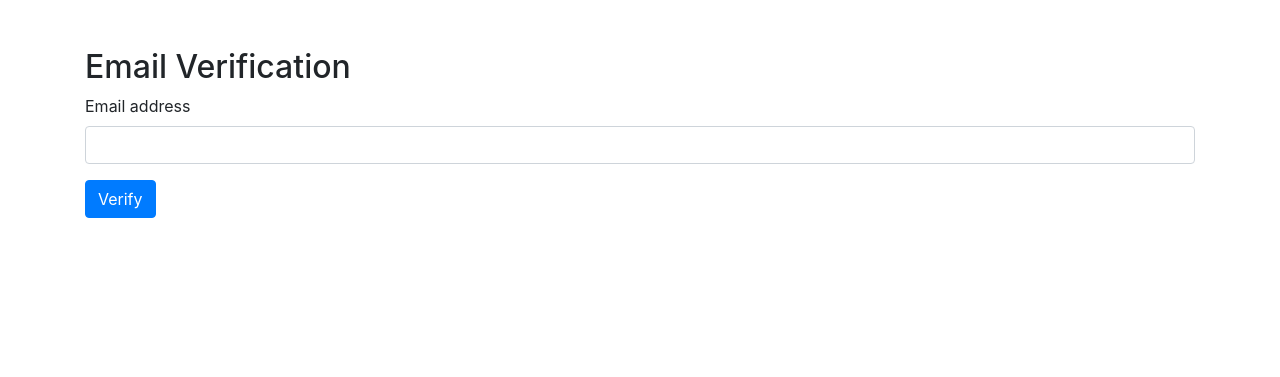
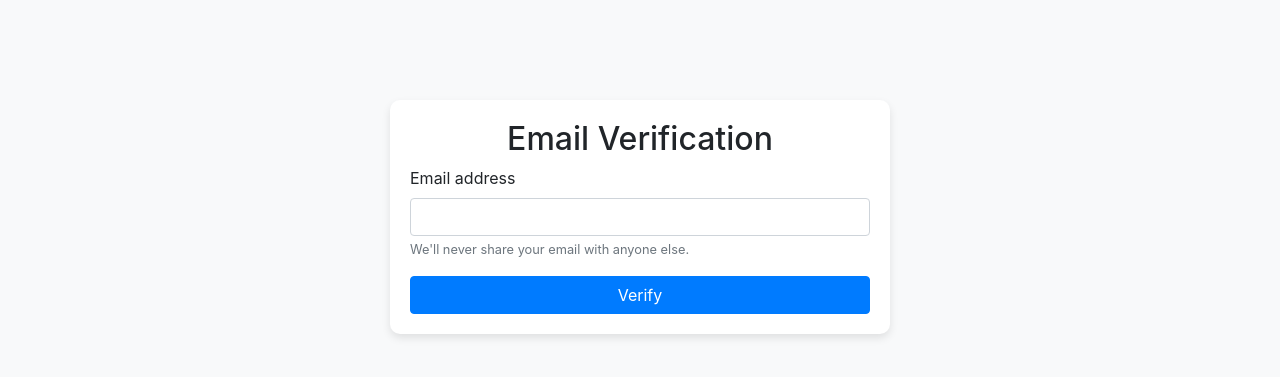
Before and after one commit to thato2-5/codespaces-workflow, a Flask app: page / in a window 1280 px wide. Shown: the top 377 px of the page. Run offline with Flask 3, Linux system fonts and the light colour scheme; parts of the project's set-up code (start-up, migrations or seed data) failed here and were passed over; some libraries are stand-ins or nearby versions.

Commit message:
Update index.html

```diff
--- a/templates/index.html
+++ b/templates/index.html
@@ -1,30 +1,75 @@
 <!DOCTYPE html>
 <html lang="en">
+
 <head>
     <meta charset="UTF-8">
     <meta name="viewport" content="width=device-width, initial-scale=1.0">
     <title>Email Verification</title>
     <link href="https://stackpath.bootstrapcdn.com/bootstrap/4.5.2/css/bootstrap.min.css" rel="stylesheet">
+    <style>
+        body {
+            background-color: #f8f9fa;
+        }
+
+        .container {
+            max-width: 500px;
+            margin-top: 100px;
+            background: white;
+            padding: 20px;
+            border-radius: 10px;
+            box-shadow: 0 4px 8px rgba(0, 0, 0, 0.1);
+        }
+
+        .loader {
+            display: none;
+            margin: 0 auto;
+        }
+    </style>
 </head>
+
 <body>
-    <div class="container mt-5">
-        <h2>Email Verification</h2>
-        <form method="POST">
+    <div class="container">
+        <h2 class="text-center">Email Verification</h2>
+        <form id="verification-form" method="POST">
             <div class="form-group">
                 <label for="email">Email address</label>
-                <input type="email" class="form-control" id="email" name="email" required>
+                <input type="email" class="form-control" id="email" name="email" required aria-describedby="emailHelp">
+                <small id="emailHelp" class="form-text text-muted">We'll never share your email with anyone else.</small>
             </div>
-            <button type="submit" class="btn btn-primary">Verify</button>
+            <div class="text-center">
+                <button type="submit" class="btn btn-primary btn-block">Verify</button>
+            </div>
+            <div class="loader mt-3">
+                <div class="spinner-border text-primary" role="status">
+                    <span class="sr-only">Loading...</span>
+                </div>
+            </div>
         </form>
         {% with messages = get_flashed_messages(with_categories=true) %}
         {% if messages %}
         <div class="mt-3">
             {% for category, message in messages %}
-                    <div class="alert alert-{{ category }}">{{ message }}</div>
+            <div class="alert alert-{{ category }} alert-dismissible fade show" role="alert">
+                {{ message }}
+                <button type="button" class="close" data-dismiss="alert" aria-label="Close">
+                    <span aria-hidden="true">&times;</span>
+                </button>
+            </div>
             {% endfor %}
         </div>
         {% endif %}
         {% endwith %}
     </div>
+
+    <script src="https://code.jquery.com/jquery-3.5.1.min.js"></script>
+    <script src="https://cdn.jsdelivr.net/npm/@popperjs/core@2.9.3/dist/umd/popper.min.js"></script>
+    <script src="https://stackpath.bootstrapcdn.com/bootstrap/4.5.2/js/bootstrap.min.js"></script>
+    <script>
+        // Display loader on form submission
+        document.getElementById('verification-form').addEventListener('submit', function () {
+            document.querySelector('.loader').style.display = 'block';
+        });
+    </script>
 </body>
+
 </html>
```
Lines whose indentation alone changed are shown as unchanged.
